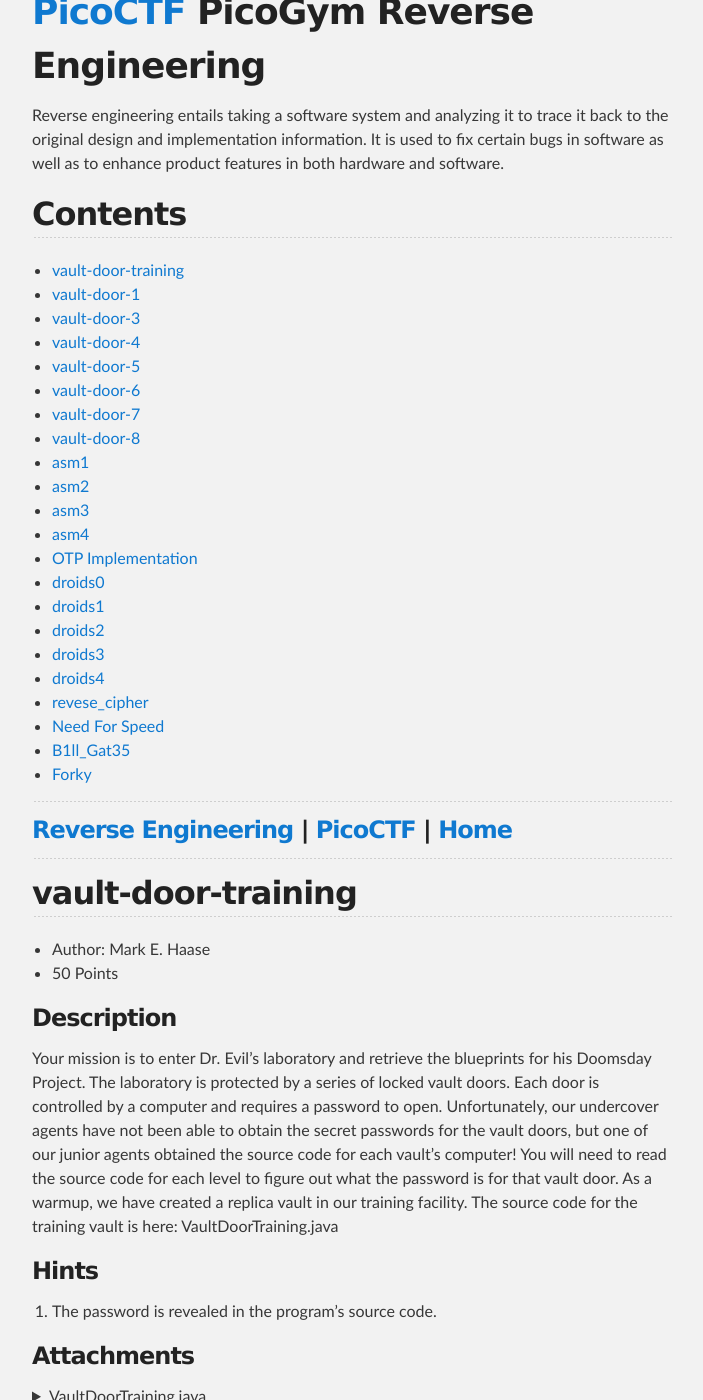
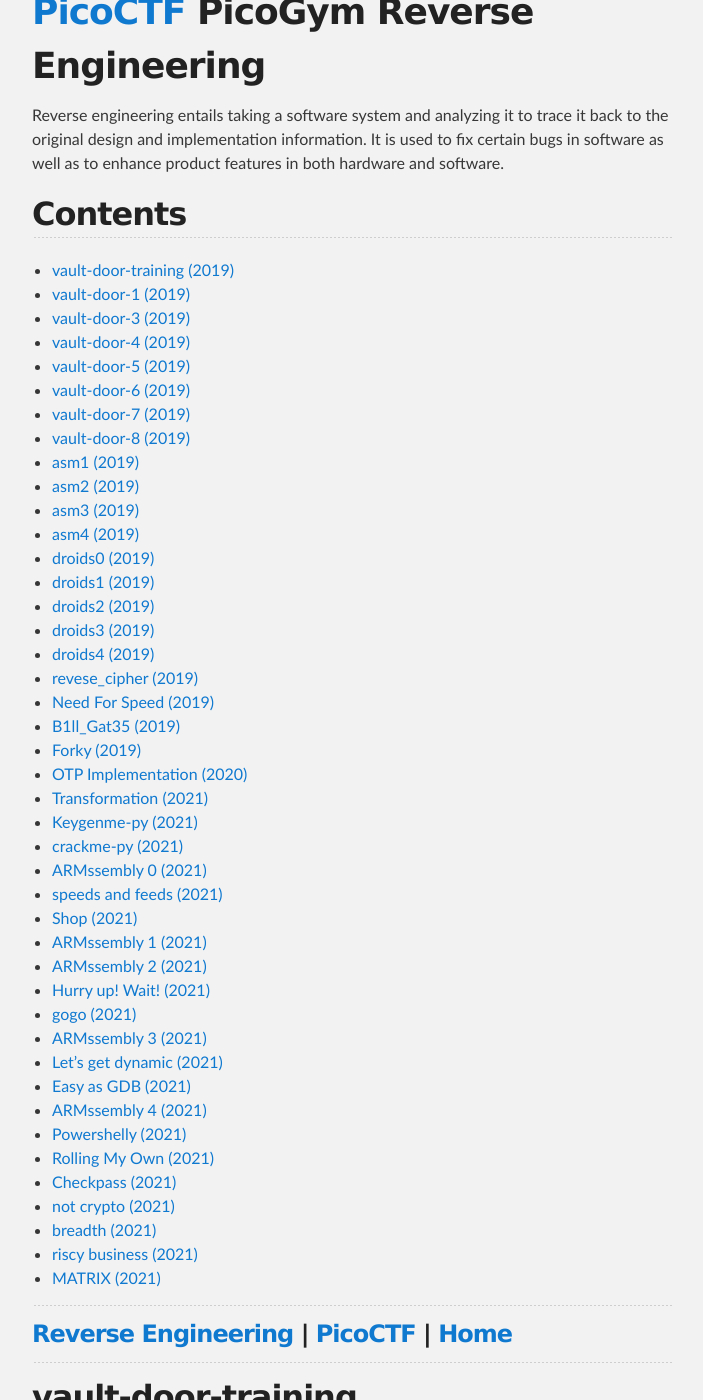
Before and after one commit to djm89uk/djm89uk.github.io, a Jekyll site: the page built from picogym_re.md, in a window 1280 px wide and 1400 px high, scrolled down 275 px. Shown: the whole window, without its empty margins (288-991 px from the left). Built offline with Jekyll 4.4.1, drawn with Linux system fonts in a browser that asks for light colours; our own code applies the rules of GitHub Pages for plain Markdown files.

Commit message:
Update picogym_re.md

```diff
--- a/picogym_re.md
+++ b/picogym_re.md
@@ -4,28 +4,49 @@ Reverse engineering entails taking a software system and analyzing it to trace i
 
 ## Contents
 
-- [vault-door-training](#vault-door-training)
-- [vault-door-1](#vault-door-1)
-- [vault-door-3](#vault-door-3)
-- [vault-door-4](#vault-door-4)
-- [vault-door-5](#vault-door-5)
-- [vault-door-6](#vault-door-6)
-- [vault-door-7](#vault-door-7)
-- [vault-door-8](#vault-door-8)
-- [asm1](#asm1)
-- [asm2](#asm2)
-- [asm3](#asm3)
-- [asm4](#asm4)
-- [OTP Implementation](#otp-implementation)
-- [droids0](#droids0)
-- [droids1](#droids1)
-- [droids2](#droids2)
-- [droids3](#droids3)
-- [droids4](#droids4)
-- [revese_cipher](#reverse-cipher)
-- [Need For Speed](#need-for-speed)
-- [B1ll_Gat35](#b1ll-gat35)
-- [Forky](#forky)
+- [vault-door-training (2019)](#vault-door-training)
+- [vault-door-1 (2019)](#vault-door-1)
+- [vault-door-3 (2019)](#vault-door-3)
+- [vault-door-4 (2019)](#vault-door-4)
+- [vault-door-5 (2019)](#vault-door-5)
+- [vault-door-6 (2019)](#vault-door-6)
+- [vault-door-7 (2019)](#vault-door-7)
+- [vault-door-8 (2019)](#vault-door-8)
+- [asm1 (2019)](#asm1)
+- [asm2 (2019)](#asm2)
+- [asm3 (2019)](#asm3)
+- [asm4 (2019)](#asm4)
+- [droids0 (2019)](#droids0)
+- [droids1 (2019)](#droids1)
+- [droids2 (2019)](#droids2)
+- [droids3 (2019)](#droids3)
+- [droids4 (2019)](#droids4)
+- [revese_cipher (2019)](#reverse-cipher)
+- [Need For Speed (2019)](#need-for-speed)
+- [B1ll_Gat35 (2019)](#b1ll-gat35)
+- [Forky (2019)](#forky)
+- [OTP Implementation (2020)](#otp-implementation)
+- [Transformation (2021)](#transformation)
+- [Keygenme-py (2021)](#keygneme-py)
+- [crackme-py (2021)](#crackme-py)
+- [ARMssembly 0 (2021)](#armssembly-0)
+- [speeds and feeds (2021)](#speeds-and-feeds)
+- [Shop (2021)](#shop)
+- [ARMssembly 1 (2021)](#armssembly-1)
+- [ARMssembly 2 (2021)](#armssembly-2)
+- [Hurry up! Wait! (2021)](#hurry-up-wait)
+- [gogo (2021)](#gogo)
+- [ARMssembly 3 (2021)](#armssembly-3)
+- [Let's get dynamic (2021)](#lets-get-dynamic)
+- [Easy as GDB (2021)](#easy-as-gdb)
+- [ARMssembly 4 (2021)](#armssembly-4)
+- [Powershelly (2021)](#powershelly)
+- [Rolling My Own (2021)](#rolling-my-own)
+- [Checkpass (2021)](#checkpass)
+- [not crypto (2021)](#not-crypto)
+- [breadth (2021)](#breadth)
+- [riscy business (2021)](#riscy-business)
+- [MATRIX (2021)](#matrix)
 
 ---
 
```
